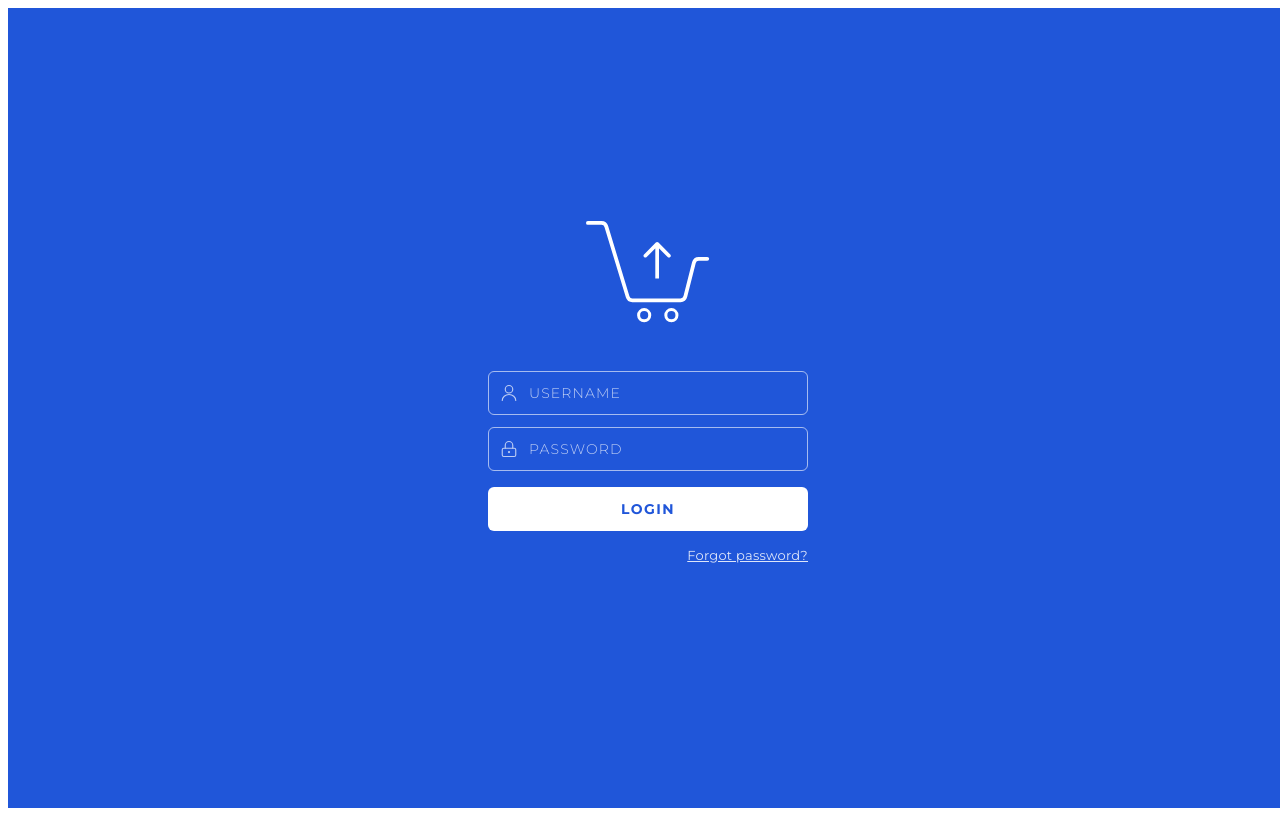
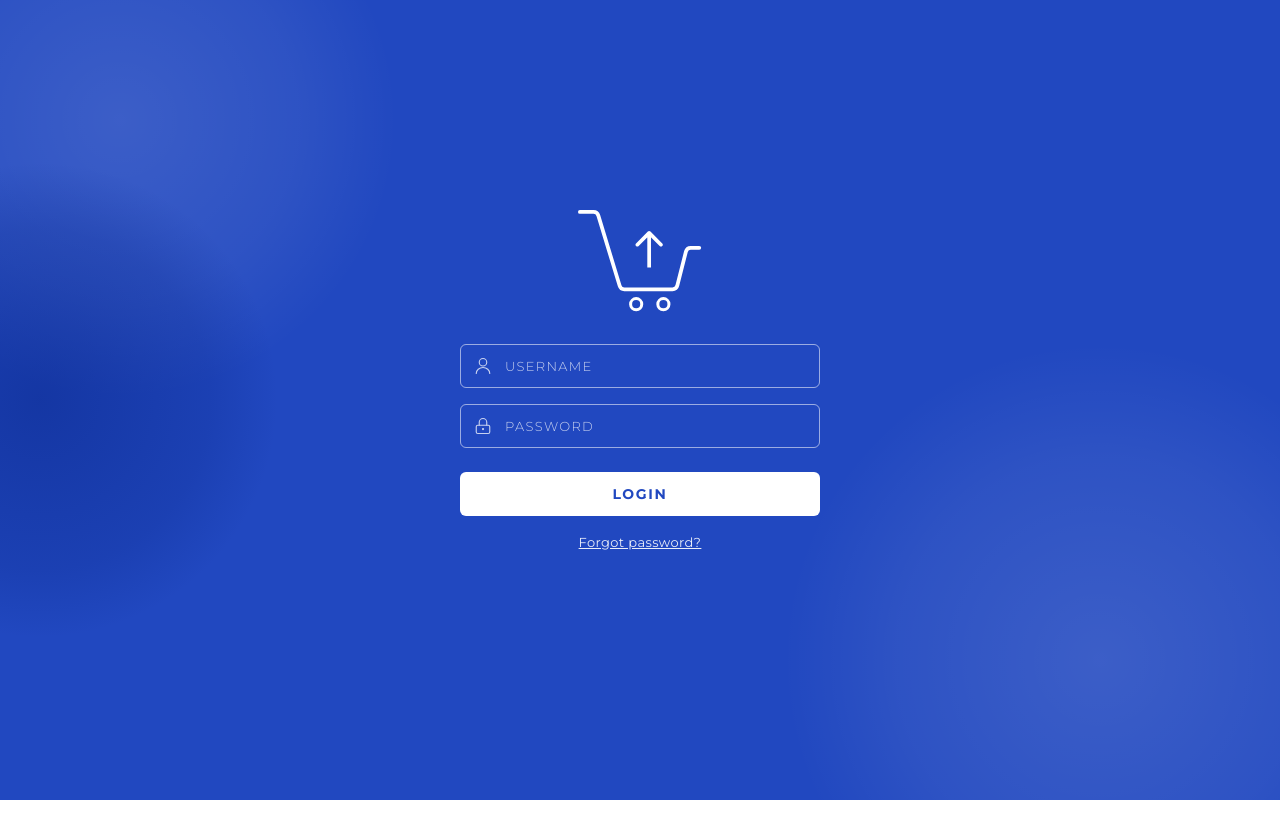
Before and after one commit to toanlehcm/demo_reactjs, a React (Create React App) app: page / in a window 1280 px wide. Built offline with nearby package versions, Linux system fonts and the light colour scheme.

Commit message:
Update style background.

```diff
--- a/src/components/login-page/LoginPage.css
+++ b/src/components/login-page/LoginPage.css
@@ -1,96 +1,148 @@
 /* Import Montserrat từ Google Fonts */
 @import url("https://fonts.googleapis.com/css2?family=Montserrat:wght@300;400;500;600;700&display=swap");
 
+/* Reset */
+body {
+  margin: 0;
+  padding: 0;
+  box-sizing: border-box;
+}
+
+* {
+  box-sizing: border-box;
+}
+
+/* ─── Root ─────────────────────────────────────────────── */
 .dashboard-login-root {
   width: 100vw;
   height: 100vh;
-  background: #e5e5e5;
+  overflow: hidden;
+  font-family: "Montserrat", Arial, sans-serif;
+}
+
+/* ─── Background ────────────────────────────────────────── */
+.dashboard-login-bg {
+  position: relative;
+  width: 100%;
+  height: 100%;
+  background-color: #2148c0; /* exact Figma color */
   display: flex;
   align-items: center;
   justify-content: center;
-  font-family: "Montserrat", Arial, sans-serif;
+  overflow: hidden;
 }
 
-.dashboard-login-bg {
-  width: 100%;
-  height: 100%;
-  background: #2056d9;
-  border-radius: 0;
-  display: flex;
-  align-items: center;
-  justify-content: center;
+/* Ellipse trái trên – blob xanh nhạt hơn */
+.dashboard-login-bg::before {
+  content: "";
+  position: absolute;
+  top: -160px;
+  left: -160px;
+  width: 560px;
+  height: 560px;
+  background: radial-gradient(circle, rgba(255, 255, 255, 0.12) 0%, rgba(255, 255, 255, 0.06) 45%, transparent 70%);
+  border-radius: 50%;
+  pointer-events: none;
+  z-index: 0;
 }
 
+/* Ellipse phải dưới – blob xanh nhạt hơn */
+.dashboard-login-bg::after {
+  content: "";
+  position: absolute;
+  bottom: -180px;
+  right: -140px;
+  width: 640px;
+  height: 640px;
+  background: radial-gradient(circle, rgba(255, 255, 255, 0.12) 0%, rgba(255, 255, 255, 0.06) 45%, transparent 70%);
+  border-radius: 50%;
+  pointer-events: none;
+  z-index: 0;
+}
+
+/* Ellipse giữa trái – blob tối hơn sát cạnh trái */
+.dashboard-login-ellipse {
+  position: absolute;
+  top: 50%;
+  left: -200px;
+  transform: translateY(-50%);
+  width: 480px;
+  height: 480px;
+  background: radial-gradient(circle, rgba(10, 40, 140, 0.55) 0%, rgba(10, 40, 140, 0.25) 50%, transparent 70%);
+  border-radius: 50%;
+  pointer-events: none;
+  z-index: 0;
+}
+
+/* ─── Container ─────────────────────────────────────────── */
 .dashboard-login-container {
-  width: 480px;
-  min-height: 480px;
-  background: transparent;
+  position: relative;
+  z-index: 1;
   display: flex;
   flex-direction: column;
   align-items: center;
-  justify-content: center;
+  gap: 0;
+  width: 360px;
 }
 
+/* ─── Header (cart icon) ────────────────────────────────── */
 .dashboard-login-header {
-  margin-bottom: 48px;
   display: flex;
   justify-content: center;
+  margin-bottom: 32px;
 }
 
 .dashboard-login-cart {
-  margin-top: 48px;
-  margin-bottom: 24px;
   display: block;
+  width: 72px;
+  height: 72px;
 }
 
+/* ─── Form ──────────────────────────────────────────────── */
 .dashboard-login-form {
-  width: 320px;
+  width: 100%;
   display: flex;
   flex-direction: column;
   align-items: stretch;
-  gap: 12px;
+  gap: 0; /* controlled individually below */
 }
 
+/* Input row wrapper */
 .dashboard-login-input-row {
   width: 100%;
-  margin-bottom: 0;
+  position: relative;
   display: flex;
   align-items: center;
-  position: relative;
+  margin-bottom: 16px; /* gap giữa 2 input */
 }
 
 .dashboard-login-input {
   width: 100%;
   height: 44px;
-  border: 1.5px solid rgba(255, 255, 255, 0.6);
+  border: 1.5px solid rgba(255, 255, 255, 0.55);
   border-radius: 6px;
   background: transparent;
   color: #fff;
-  /* Montserrat theo Figma node 1-9 */
   font-family: "Montserrat", Arial, sans-serif;
-  font-size: 14px;
-  font-style: normal;
+  font-size: 13px;
   font-weight: 300;
   line-height: 20px;
   text-transform: uppercase;
-  letter-spacing: 0.08em;
-  padding: 0 16px 0 40px;
+  letter-spacing: 0.1em;
+  padding: 0 16px 0 44px;
   outline: none;
-  box-sizing: border-box;
   transition: border-color 0.2s;
-  text-align: left; /* thêm dòng này để đảm bảo text căn trái */
+  text-align: left;
 }
 
 .dashboard-login-input::placeholder {
-  color: #fff;
-  text-align: left; /* đổi từ center → left */
+  color: rgba(255, 255, 255, 0.75);
   font-family: "Montserrat", Arial, sans-serif;
-  font-size: 14px;
-  font-style: normal;
+  font-size: 13px;
   font-weight: 300;
   line-height: 20px;
   text-transform: uppercase;
-  opacity: 0.7;
+  letter-spacing: 0.1em;
 }
 
 .dashboard-login-input:focus {
@@ -100,45 +152,44 @@
 /* Icon trong input */
 .dashboard-login-input-icon {
   position: absolute;
-  left: 12px;
+  left: 14px;
   top: 50%;
   transform: translateY(-50%);
   width: 18px;
   height: 18px;
-  opacity: 0.7;
+  opacity: 0.75;
   pointer-events: none;
+  flex-shrink: 0;
 }
 
+/* Login button – gap 24px so với input cuối */
 .dashboard-login-btn {
   width: 100%;
   height: 44px;
   background: #fff;
-  color: #2056d9;
+  color: #2148c0; /* exact Figma color */
   font-family: "Montserrat", Arial, sans-serif;
   font-size: 14px;
-  font-style: normal;
   font-weight: 700;
   line-height: 20px;
   text-transform: uppercase;
-  letter-spacing: 0.1em;
+  letter-spacing: 0.12em;
   border: none;
   border-radius: 6px;
-  margin-top: 4px;
+  margin-top: 8px; /* gap input cuối → button */
   cursor: pointer;
-  transition:
-    background 0.2s,
-    opacity 0.2s;
-  box-sizing: border-box;
+  transition: opacity 0.2s;
 }
 
 .dashboard-login-btn:hover {
-  background: #f0f4ff;
+  opacity: 0.92;
 }
 
+/* Forgot password */
 .dashboard-login-forgot {
   width: 100%;
-  text-align: right;
-  margin-top: 2px;
+  text-align: center;
+  margin-top: 16px; /* gap button → forgot */
 }
 
 .dashboard-login-forgot a {
@@ -147,15 +198,37 @@
   font-size: 13px;
   font-weight: 400;
   text-decoration: underline;
-  opacity: 0.85;
-  letter-spacing: 0.02em;
+  opacity: 0.9;
+  letter-spacing: 0.03em;
 }
 
+/* ─── Footer ────────────────────────────────────────────── */
 .dashboard-login-footer {
-  margin-top: 32px;
+  margin-top: 40px;
   text-align: center;
   color: #fff;
   font-family: "Montserrat", Arial, sans-serif;
-  font-size: 13px;
-  opacity: 0.7;
+  font-size: 12px;
+  opacity: 0.6;
 }
+
+/* ─── Responsive ────────────────────────────────────────── */
+@media (max-width: 480px) {
+  .dashboard-login-container {
+    width: 90vw;
+    max-width: 360px;
+    padding: 0 16px;
+  }
+  .dashboard-login-cart {
+    width: 56px;
+    height: 56px;
+  }
+  .dashboard-login-input {
+    height: 42px;
+    font-size: 12px;
+  }
+  .dashboard-login-btn {
+    height: 42px;
+    font-size: 13px;
+  }
+}
--- a/src/components/login-page/LoginPage.jsx
+++ b/src/components/login-page/LoginPage.jsx
@@ -8,6 +8,7 @@ export default function LoginPage() {
   return (
     <div className="dashboard-login-root">
       <div className="dashboard-login-bg">
+        <div className="dashboard-login-ellipse" />
         <div className="dashboard-login-container">
           <LoginHeader />
           <LoginForm />
```
